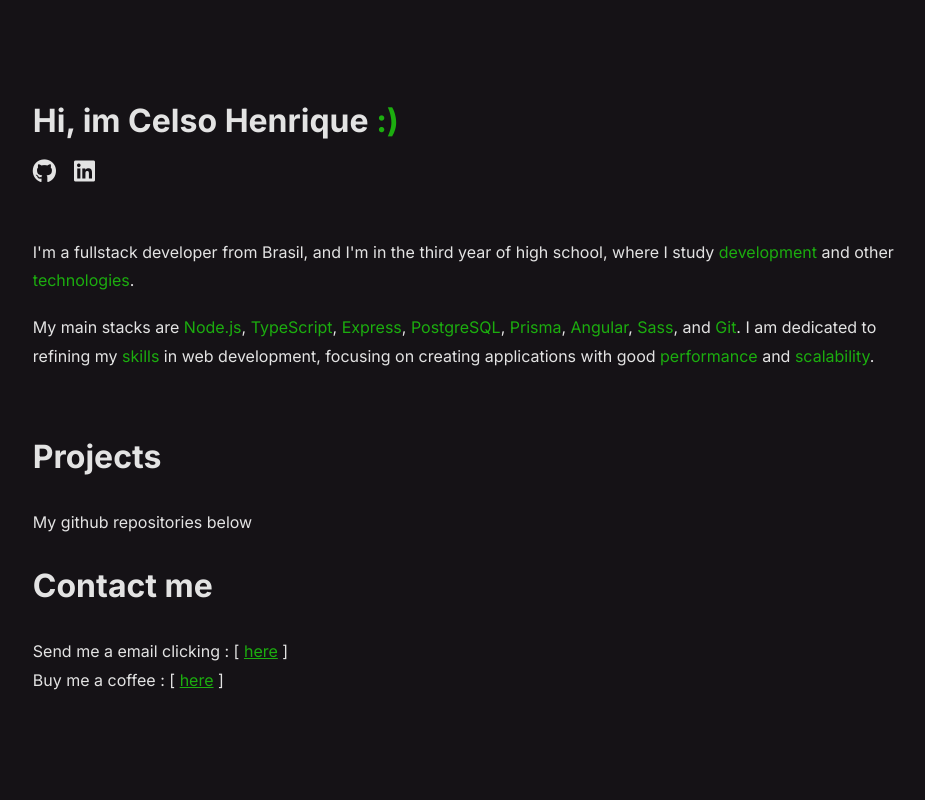
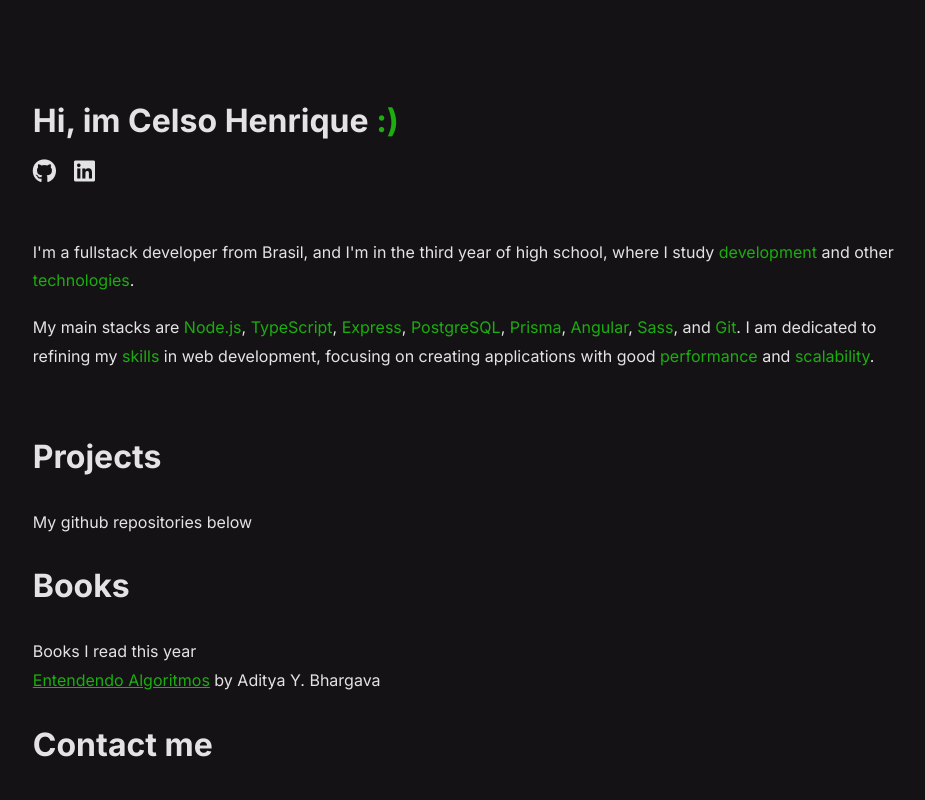
Before and after one commit to nothiaki/nothiaki.github.io, an Angular app: page / in a window 1280 px wide. Shown: the top 800 px of the page, without its empty margins (172-1097 px from the left). Built offline with nearby package versions, Linux system fonts and the light colour scheme; no server answers.

Commit message:
feat: books component

```diff
--- /dev/null
+++ b/src/app/components/books/books.component.html
@@ -0,0 +1,11 @@
+<div class="container">
+    <div class="title-container">
+        <h1>Books</h1>
+    </div>
+    <div class="books-container">
+        <p>Books I read this year</p>
+        @for(i of books; track $index) {
+          <p><a href="{{ i.reference }}">{{ i.title }}</a> by {{ i.author }}</p>
+        }
+    </div>
+</div>
--- /dev/null
+++ b/src/app/components/books/books.component.scss
@@ -0,0 +1,7 @@
+@use 'colors' as *;
+
+.container {
+    display: flex;
+    flex-direction: column;
+    gap: 36px;
+}
--- /dev/null
+++ b/src/app/components/books/books.component.ts
@@ -0,0 +1,24 @@
+import { Component } from '@angular/core';
+import { Book } from '../../types/Book';
+
+@Component({
+  selector: 'app-books',
+  standalone: true,
+  imports: [],
+  templateUrl: './books.component.html',
+  styleUrl: './books.component.scss'
+})
+export class BooksComponent {
+  books: Book[] = [
+    {
+      title: "Entendendo Algoritmos",
+      author: "Aditya Y. Bhargava",
+      reference: "https://www.amazon.com.br/Entendendo-Algoritmos-Ilustrado-Programadores-Curiosos/dp/8575225634/ref=sr_1_1?crid=36CN3TG2H5FCO&dib=eyJ2IjoiMSJ9.2bcGWnm39oy1cLyMccaaYvGetXLzklT3uhHg1TDOEA9Z5L4SjIeiBfGsPWwkqI13q0eN1zahL2CmKUZTrp4BP3cxMXbee58IM0L6G91FopUC7agxsjm-OHb_ClY_mn_zWokpug7RvH_jugU-WnuCsExE9ACWlaYm59nioFwgPwtlUS5am-bGgIQWS8xcSSkVQcaIorPBe3wCVZW6qsDb7LRKr9aEC-Lw2eSQaN9hSWklWCdPR_oSslcNrM4e9W6BtUy-J-1ZjrVRTis8ggSW7DM5uqfGPk8tzmhSdA7iQ3c.NkIT-V8j3cJ-zACsE5UyilbitMrNievbuHk8phFJ944&dib_tag=se&keywords=entendendo+algoritmos&qid=1709074677&sprefix=entende%2Caps%2C268&sr=8-1"
+    },
+    //{
+    //title: "O Fazedor de Velhos",
+    //author: "Rodrigo Lacerda",
+    //reference: "https://www.amazon.com.br/fazedor-velhos-Rodrigo-Lacerda/dp/8535928421/ref=sr_1_1?crid=2IUHIAUR4PV89&dib=eyJ2IjoiMSJ9.10xM8_F8NoPUZJELRs0wVBgLG5hzHltOXZnNPuMWBx6mczmn3PAAV1XapAV1tauHrpOnQYlTg3LwC1hpcWjS6XN99iilEKKhcTU1pX_Uh2RKHxjp6aVRhMYgvj9BVz4K_LY0FxIweeZ7-vKryPsgWWfq4Bv14oX2m86mYg84fIJKVfChrG3joi_VLkf2TWys2iUztW9CYtKTWLOHvT4ndmnmCS--3_Y54LDXrdf9_jWpvj6O3hrGUD9JcC8bO9mAFrhqCZRYwDc_gQF2hrVEaRh0Os1iAVDt7PdJidgi5pk.A6Uu2vazBDTePtwsHpp-7OOvGTjmUugHfg1mDmRjYjQ&dib_tag=se&keywords=o+fazedor+de+velhos&qid=1709074549&sprefix=o+faze%2Caps%2C472&sr=8-1"
+    //}
+  ];
+}
--- a/src/app/pages/root/root.component.html
+++ b/src/app/pages/root/root.component.html
@@ -1,6 +1,7 @@
 <main>
   <app-home></app-home>
   <app-projects></app-projects>
+  <app-books></app-books>
   <app-contact></app-contact>
 </main>
 <app-footer></app-footer>
--- a/src/app/pages/root/root.component.ts
+++ b/src/app/pages/root/root.component.ts
@@ -4,11 +4,12 @@ import { HomeComponent } from '../../components/home/home.component';
 import { FooterComponent } from '../../components/footer/footer.component';
 import { ProjectsComponent } from '../../components/projects/projects.component';
 import { ContactComponent } from '../../components/contact/contact.component';
+import { BooksComponent } from '../../components/books/books.component';
 
 @Component({
   selector: 'app-root',
   standalone: true,
-  imports: [CommonModule, HomeComponent, FooterComponent, ProjectsComponent, ContactComponent],
+  imports: [CommonModule, HomeComponent, FooterComponent, ProjectsComponent, ContactComponent, BooksComponent],
   templateUrl: './root.component.html',
   styleUrl: './root.component.scss'
 })
--- /dev/null
+++ b/src/app/types/Book.ts
@@ -0,0 +1,5 @@
+export interface Book {
+  title: string,
+  author: string,
+  reference: string
+}
```
Also changed, not shown: 1 other file (tests, documents, lock files or other folders).
